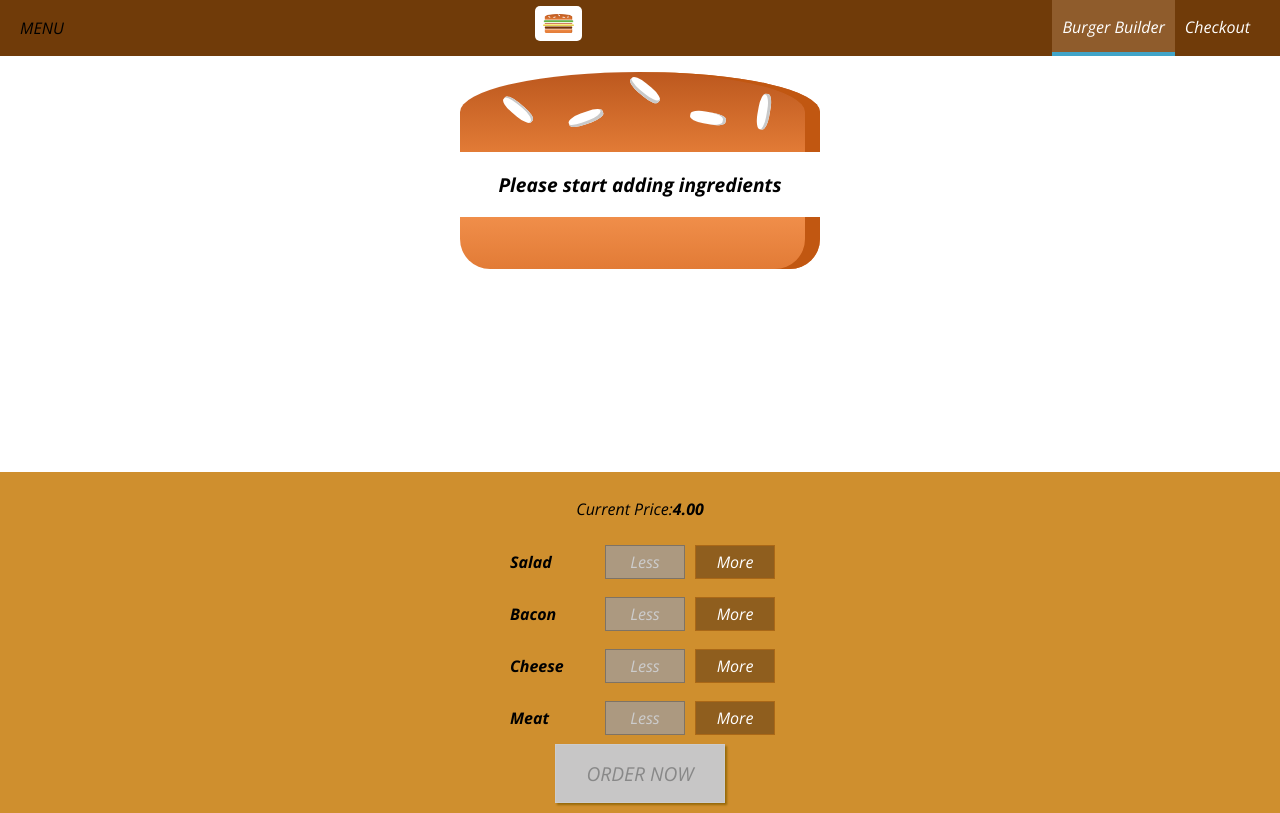
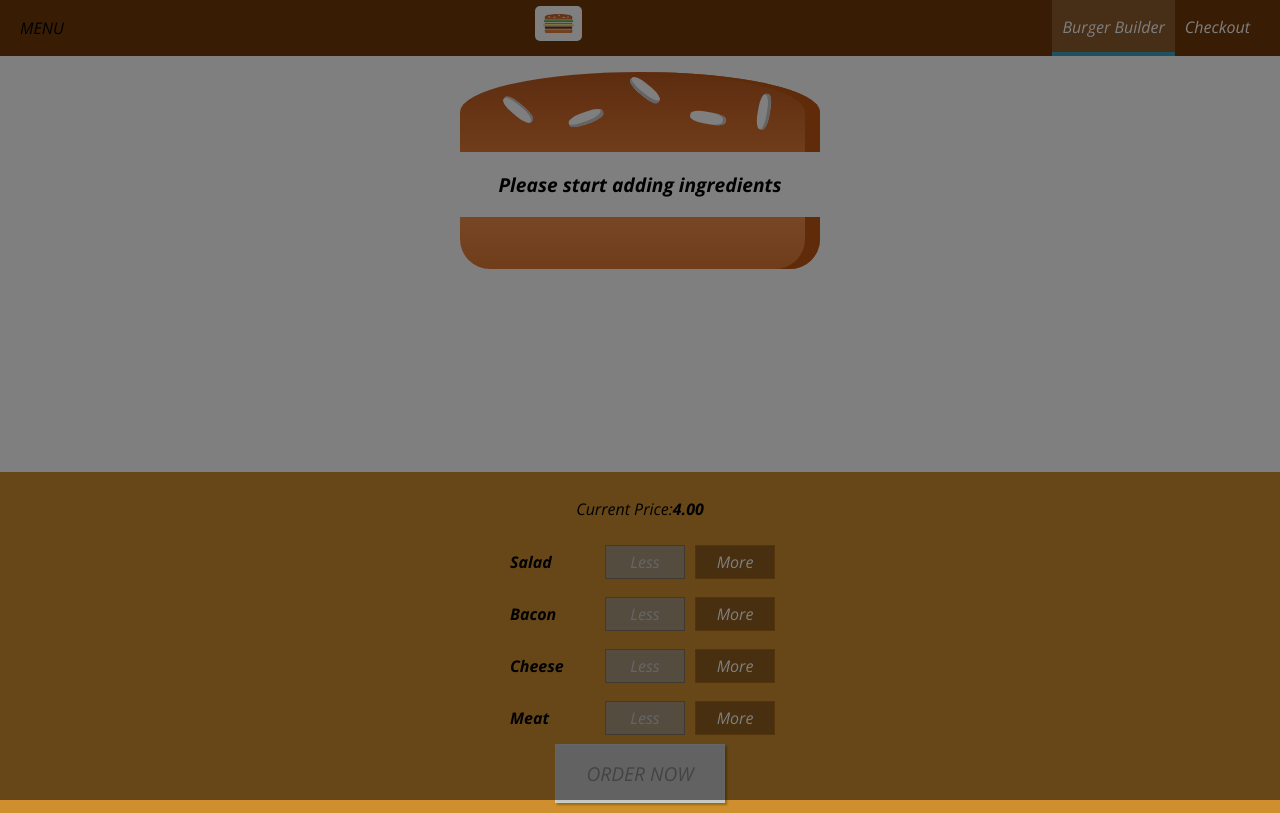
Before and after one commit to AnukulPK/Burger-Builder, a React (Create React App) app: page / in a window 1280 px wide. Built offline with nearby package versions, Linux system fonts and the light colour scheme.

Commit message:
side drawer updates

```diff
--- a/src/components/Layout/Layout.js
+++ b/src/components/Layout/Layout.js
@@ -1,12 +1,19 @@
+import {useState} from 'react';
 import './Layout.css';
 import SideDrawer from  '../Navigation/SideDrawer/SideDrawer';
 import Toolbar from "../Navigation/Toolbar/Toolbar";
 
 const Layout = (props)=>{
+    const[showSideDrawer,setShowSideDrawer]=useState(true);
+
+    const sideDrawerClosed = ()=>{
+        setShowSideDrawer(false);
+    }
+
     return(
     <>
     <Toolbar/>
-    <SideDrawer/>
+    <SideDrawer open={showSideDrawer} closed={sideDrawerClosed}/>
     <main className="content">
         {props.children}
     </main>
--- /dev/null
+++ b/src/components/Navigation/SideDrawer/DrawerToggle/DrawerToggle.js
@@ -0,0 +1,11 @@
+import React from 'react'
+
+function drawerToggle(props) {
+    return (
+        <div>
+            MENU
+        </div>
+    )
+}
+
+export default drawerToggle
--- a/src/components/Navigation/SideDrawer/SideDrawer.js
+++ b/src/components/Navigation/SideDrawer/SideDrawer.js
@@ -2,11 +2,18 @@ import React from 'react';
 
 import Logo from "../../Logo/Logo";
 import NavigationItems from "../NavigationItems/NavigationItems";
+import BackDrop from "../../UI/Backdrop/Backdrop";
 import "./SideDrawer.css";
 
 const sideDrawer = (props)=>{
+    let attachedClasses = ["SideDrawer","Close"];
+    if(props.open){
+        attachedClasses=["SideDrawer","Open"];
+    }
     return(
-        <div className="SideDrawer">
+        <>
+        <BackDrop show={props.open} clicked={props.closed}/>
+        <div className={attachedClasses.join(' ')}>
             <div className="logo-1">
                 <Logo/>
             </div>
@@ -14,6 +21,7 @@ const sideDrawer = (props)=>{
                 <NavigationItems/>
             </nav>
         </div>
+        </>
     );
 }
 
--- a/src/components/Navigation/Toolbar/Toolbar.js
+++ b/src/components/Navigation/Toolbar/Toolbar.js
@@ -2,10 +2,11 @@ import React from 'react';
 import Logo from '../../Logo/Logo';
 import './Toolbar.css';
 import NavigationItems from "../NavigationItems/NavigationItems";
+import DrawerToggle from '../SideDrawer/DrawerToggle/DrawerToggle';
 
 const toolbar = (props)=>(
     <header className="Toolbar">
-        <div>MENU</div>
+        <DrawerToggle/>
         <div className="logo">
             <Logo/>
         </div>
```
Also changed, not shown: src/components/Navigation/SideDrawer/DrawerToggle/DrawerToggle.css (added), 1 other file (tests, documents, lock files or other folders).
